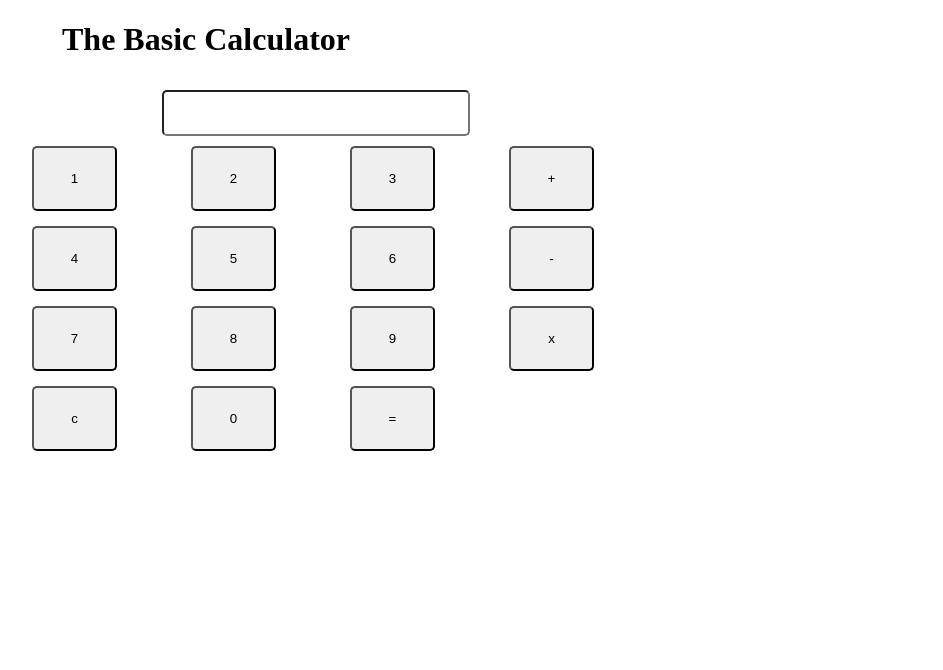
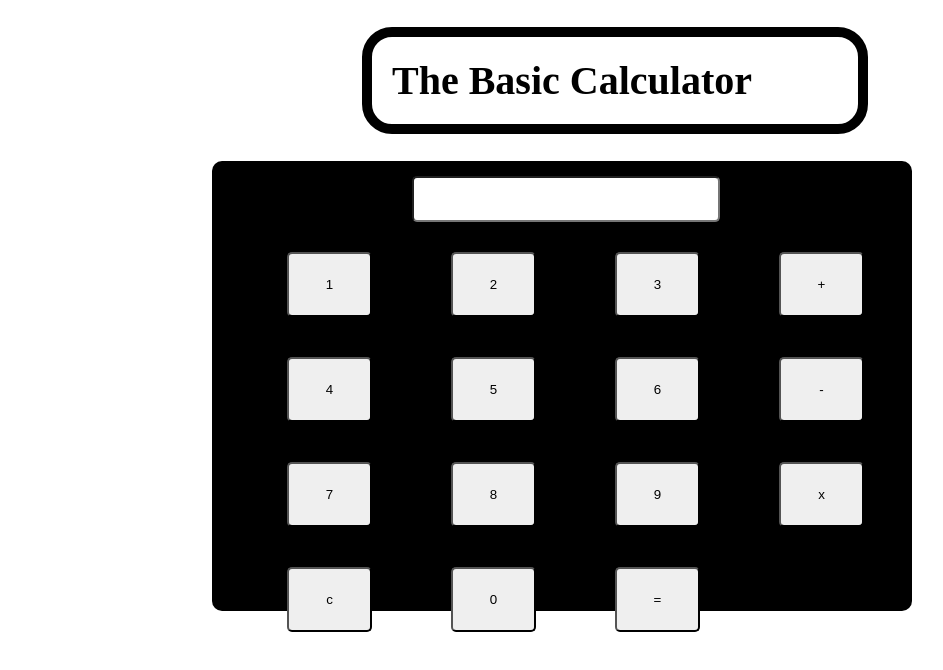
Before and after one commit to Mari300/Calaculator, a plain HTML site: page calculator.html in a window 1280 px wide. Shown: the whole page, without its empty margins (46-989 px from the left). Drawn offline with Linux system fonts and the light colour scheme.

Commit message:
set up the structure

```diff
--- a/calculator.css
+++ b/calculator.css
@@ -1,3 +1,24 @@
+#calc-contain {
+    width:1000px;
+    height:600px;
+    margin-left:50px;
+    display:block;
+}
+form {
+    background-color:black;
+    margin-left:250px;
+    margin-right:300px;
+    height:450px;
+    width:700px;
+    border-radius: 10px;
+}
 h1 {
-    margin-left: 100px;
+    margin-left: 400px;
+    margin-right: 358px;
+    font-weight: 800;
+    font-size: 40px;
+    padding: 20px;
+    border-width: 10px;
+    border-style: solid;
+    border-radius: 30px;
 }
--- a/calculator.html
+++ b/calculator.html
@@ -7,31 +7,31 @@
     <body>
         <h1> The Basic Calculator</h1>
           <form name="calculator">
-            <input type="text" name="answer" id="outputbar" style="margin-left: 200px;width: 300px;height: 40px;margin-bottom: 10px;margin-top: 10px; border-radius: 5px;">
+            <input type="text" name="answer" id="outputbar" style="margin-left: 200px;width: 300px;height: 40px;margin-bottom: 30px;margin-top: 15px; border-radius: 5px;">
 
             <br>
 
-            <input type="button" style="width:85px; height:65px; margin-left: 70px; margin-bottom: 15px; -webkit-appearance: none; border-radius: 5px;" value=" 1 " onclick="calculator.answer.value += '1'" />
-            <input type="button" style="width:85px; height:65px; margin-left: 70px; -webkit-appearance: none; border-radius: 5px;" value=" 2 " onclick="calculator.answer.value += '2'" />
-            <input type="button" style="width:85px; height:65px; margin-left: 70px; -webkit-appearance: none; border-radius: 5px;" value=" 3 " onclick="calculator.answer.value += '3'" />
-            <input type="button" style="width:85px; height:65px; margin-left: 70px; -webkit-appearance: none; border-radius: 5px;" value=" + " onclick="calculator.answer.value += '+'" />
+            <input type="button" style="width:85px; height:65px; margin-left: 75px; margin-bottom:40px; -webkit-appearance: none; border-radius: 5px;" value=" 1 " onclick="calculator.answer.value += '1'" />
+            <input type="button" style="width:85px; height:65px; margin-left: 75px; -webkit-appearance: none; border-radius: 5px;" value=" 2 " onclick="calculator.answer.value += '2'" />
+            <input type="button" style="width:85px; height:65px; margin-left: 75px; -webkit-appearance: none; border-radius: 5px;" value=" 3 " onclick="calculator.answer.value += '3'" />
+            <input type="button" style="width:85px; height:65px; margin-left: 75px; -webkit-appearance: none; border-radius: 5px;" value=" + " onclick="calculator.answer.value += '+'" />
             <br/>
 
-            <input type="button" style="width:85px; height:65px; margin-left: 70px; margin-bottom: 15px; -webkit-appearance: none; border-radius: 5px;" value=" 4 " onclick="calculator.answer.value += '4'" />
-            <input type="button" style="width:85px; height:65px; margin-left: 70px; -webkit-appearance: none; border-radius: 5px;" value=" 5 " onclick="calculator.answer.value += '5'" />
-            <input type="button" style="width:85px; height:65px; margin-left: 70px; -webkit-appearance: none; border-radius: 5px;" value=" 6 " onclick="calculator.answer.value += '6'" />
-            <input type="button" style="width:85px; height:65px; margin-left: 70px; -webkit-appearance: none; border-radius: 5px;" value=" - " onclick="calculator.answer.value += '-'" />
+            <input type="button" style="width:85px; height:65px; margin-left: 75px; margin-bottom:40px; -webkit-appearance: none; border-radius: 5px;" value=" 4 " onclick="calculator.answer.value += '4'" />
+            <input type="button" style="width:85px; height:65px; margin-left: 75px; -webkit-appearance: none; border-radius: 5px;" value=" 5 " onclick="calculator.answer.value += '5'" />
+            <input type="button" style="width:85px; height:65px; margin-left: 75px; -webkit-appearance: none; border-radius: 5px;" value=" 6 " onclick="calculator.answer.value += '6'" />
+            <input type="button" style="width:85px; height:65px; margin-left: 75px; -webkit-appearance: none; border-radius: 5px;" value=" - " onclick="calculator.answer.value += '-'" />
             </br>
 
-            <input type="button" style="width:85px; height:65px; margin-left: 70px; margin-bottom: 15px; -webkit-appearance: none; border-radius: 5px;" value=" 7 " onclick="calculator.answer.value += '7'" />
-            <input type="button" style="width:85px; height:65px; margin-left: 70px; -webkit-appearance: none; border-radius: 5px;" value=" 8 " onclick="calculator.answer.value += '8'" />
-            <input type="button" style="width:85px; height:65px; margin-left: 70px; -webkit-appearance: none; border-radius: 5px;" value=" 9 " onclick="calculator.answer.value += '9'" />
-            <input type="button" style="width:85px; height:65px; margin-left: 70px; -webkit-appearance: none; border-radius: 5px;" value=" x " onclick="calculator.answer.value += '*'" />
+            <input type="button" style="width:85px; height:65px; margin-left: 75px; margin-bottom:40px; -webkit-appearance: none; border-radius: 5px;" value=" 7 " onclick="calculator.answer.value += '7'" />
+            <input type="button" style="width:85px; height:65px; margin-left: 75px; -webkit-appearance: none; border-radius: 5px;" value=" 8 " onclick="calculator.answer.value += '8'" />
+            <input type="button" style="width:85px; height:65px; margin-left: 75px; -webkit-appearance: none; border-radius: 5px;" value=" 9 " onclick="calculator.answer.value += '9'" />
+            <input type="button" style="width:85px; height:65px; margin-left: 75px; -webkit-appearance: none; border-radius: 5px;" value=" x " onclick="calculator.answer.value += '*'" />
             </br>
 
-            <input type="button" style="width:85px; height:65px; margin-left: 70px; -webkit-appearance: none; border-radius: 5px;" value=" c " onclick="calculator.answer.value = ''" />
-            <input type="button" style="width:85px; height:65px; margin-left: 70px; -webkit-appearance: none; border-radius: 5px;" value=" 0 " onclick="calculator.answer.value += '0'" />
-            <input type="button" style="width:85px; height:65px; margin-left: 70px; -webkit-appearance: none; border-radius: 5px;" value=" = " onclick="calculator.answer.value = eval(calculator.answer.value)" />
+            <input type="button" style="width:85px; height:65px; margin-left: 75px; -webkit-appearance: none; border-radius: 5px;" value=" c " onclick="calculator.answer.value = ''" />
+            <input type="button" style="width:85px; height:65px; margin-left: 75px; -webkit-appearance: none; border-radius: 5px;" value=" 0 " onclick="calculator.answer.value += '0'" />
+            <input type="button" style="width:85px; height:65px; margin-left: 75px; -webkit-appearance: none; border-radius: 5px;" value=" = " onclick="calculator.answer.value = eval(calculator.answer.value)" />
          </form>
          </div>
    </body>
```
